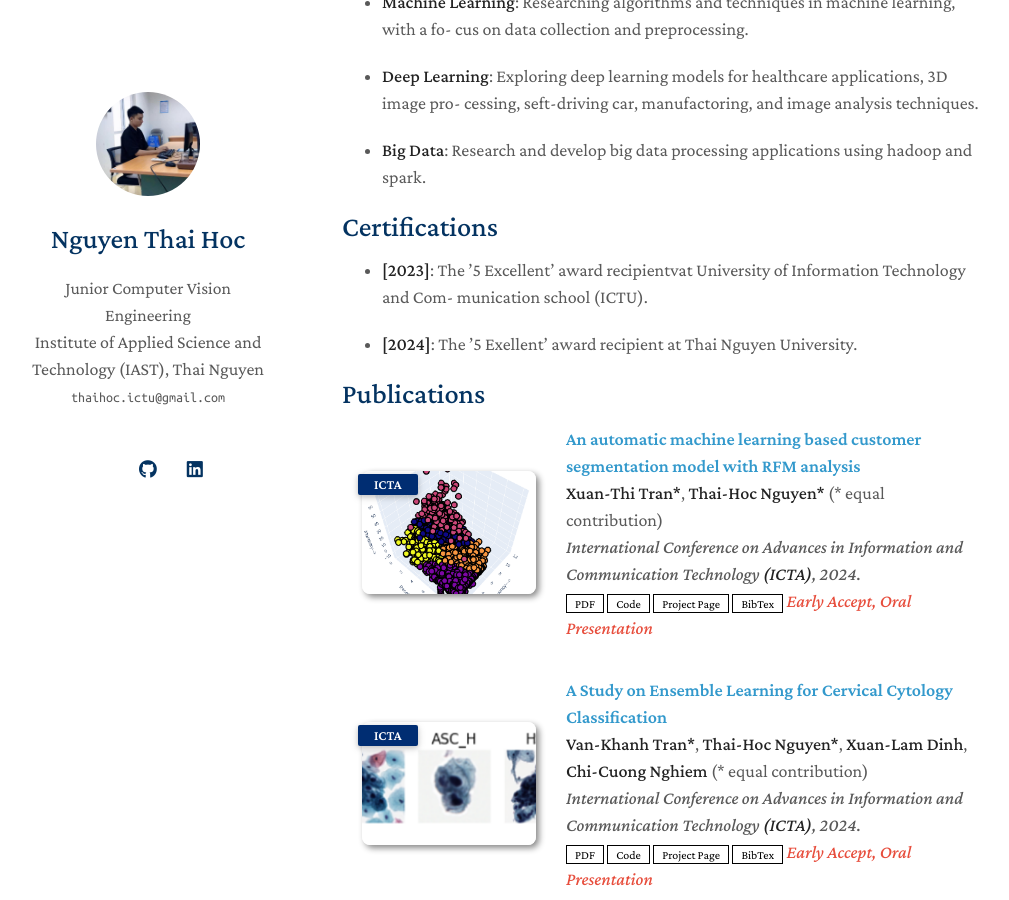
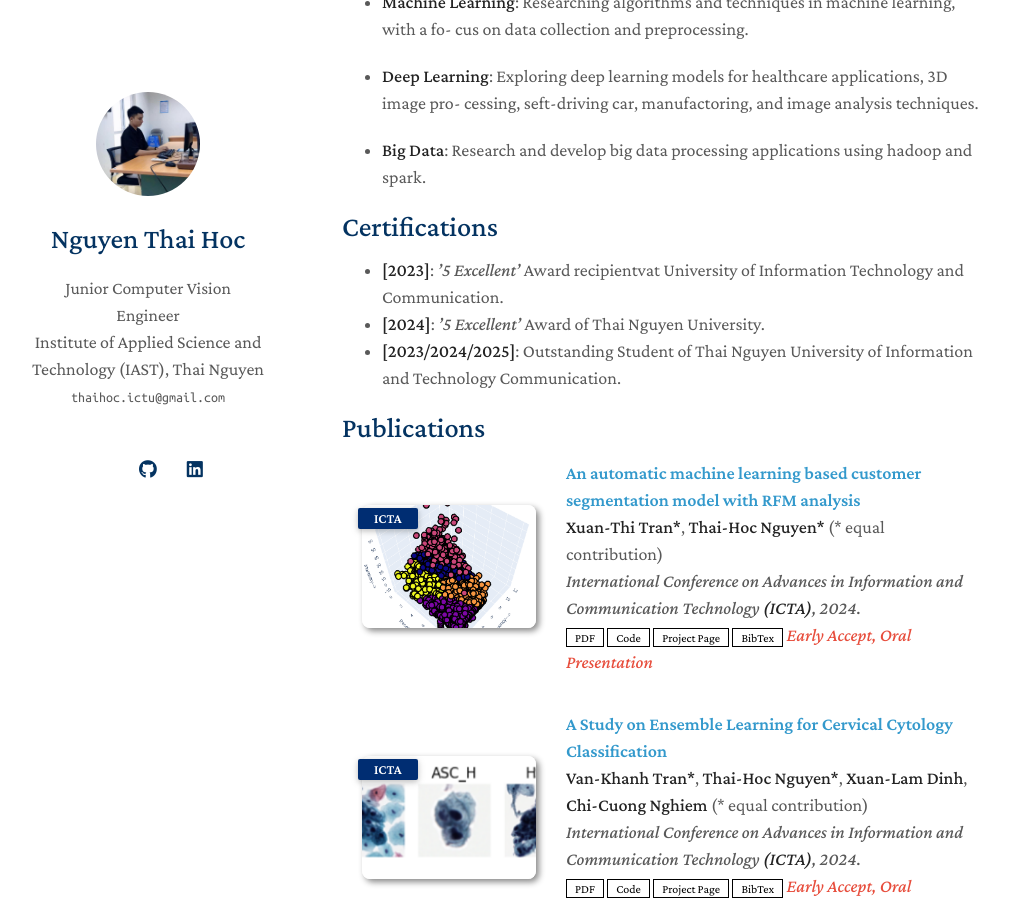
Before and after one commit to nthaihoc/about-me, a Jekyll site: the page built from index.md, in a window 1280 px wide and 900 px high, scrolled down 386 px. Shown: the whole window, without its empty margins (128-1137 px from the left). Built offline with Jekyll 4.4.1, drawn with Linux system fonts in a browser that asks for light colours; a style sheet for code colours, icons or effects is not loaded; our own code applies the rules of GitHub Pages for plain Markdown files.

Commit message:
update profile

```diff
--- a/_config.yml
+++ b/_config.yml
@@ -1,6 +1,6 @@
 # Basic Information
 title: Nguyen Thai Hoc
-position: Junior Computer Vision Engineering
+position: Junior Computer Vision Engineer
 affiliation: Institute of Applied Science and Technology (IAST), Thai Nguyen
 email: thaihoc.ictu@gmail.com
 
--- a/index.md
+++ b/index.md
@@ -18,9 +18,8 @@ cessing, seft-driving car, manufactoring, and image analysis techniques.
 
 ## Certifications
 
-* **[2023]**: The ’5 Excellent’ award recipientvat University of Information Technology and Com-
-munication school (ICTU).
-
-* **[2024]**: The ’5 Exellent’ award recipient at Thai Nguyen University.
+* **[2023]**: *’5 Excellent’* Award recipientvat University of Information Technology and Communication.
+* **[2024]**: *’5 Excellent’* Award of Thai Nguyen University.
+* **[2023/2024/2025]**: Outstanding Student of Thai Nguyen University of Information and Technology Communication.
 
 {% include_relative _includes/publications.md %}
```
